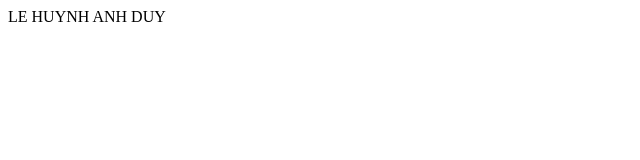
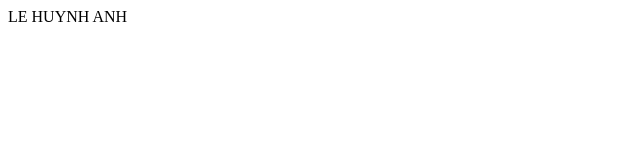
Before and after one commit to kanghuynhba/first-webpage, a plain HTML site: page index.html in a window 1280 px wide. Shown: the full height of the page, 0-640 px from the left. Drawn offline with Linux system fonts and the light colour scheme.

Commit message:
delete duy

```diff
--- a/index.html
+++ b/index.html
@@ -1,4 +1,4 @@
 <!DOCTYPE html>
 <head>
-    LE HUYNH ANH DUY
+    LE HUYNH ANH
 </head>
```
